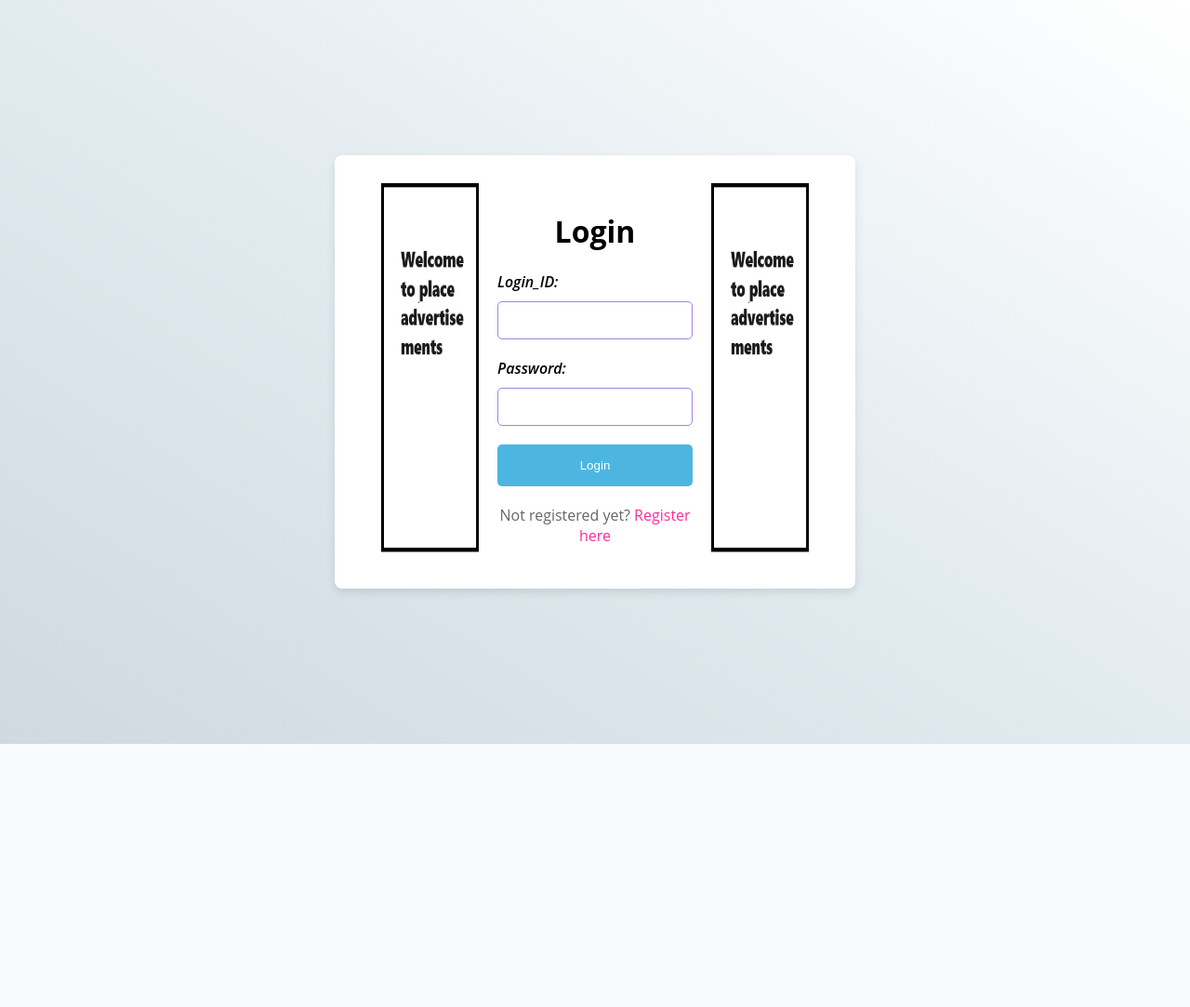
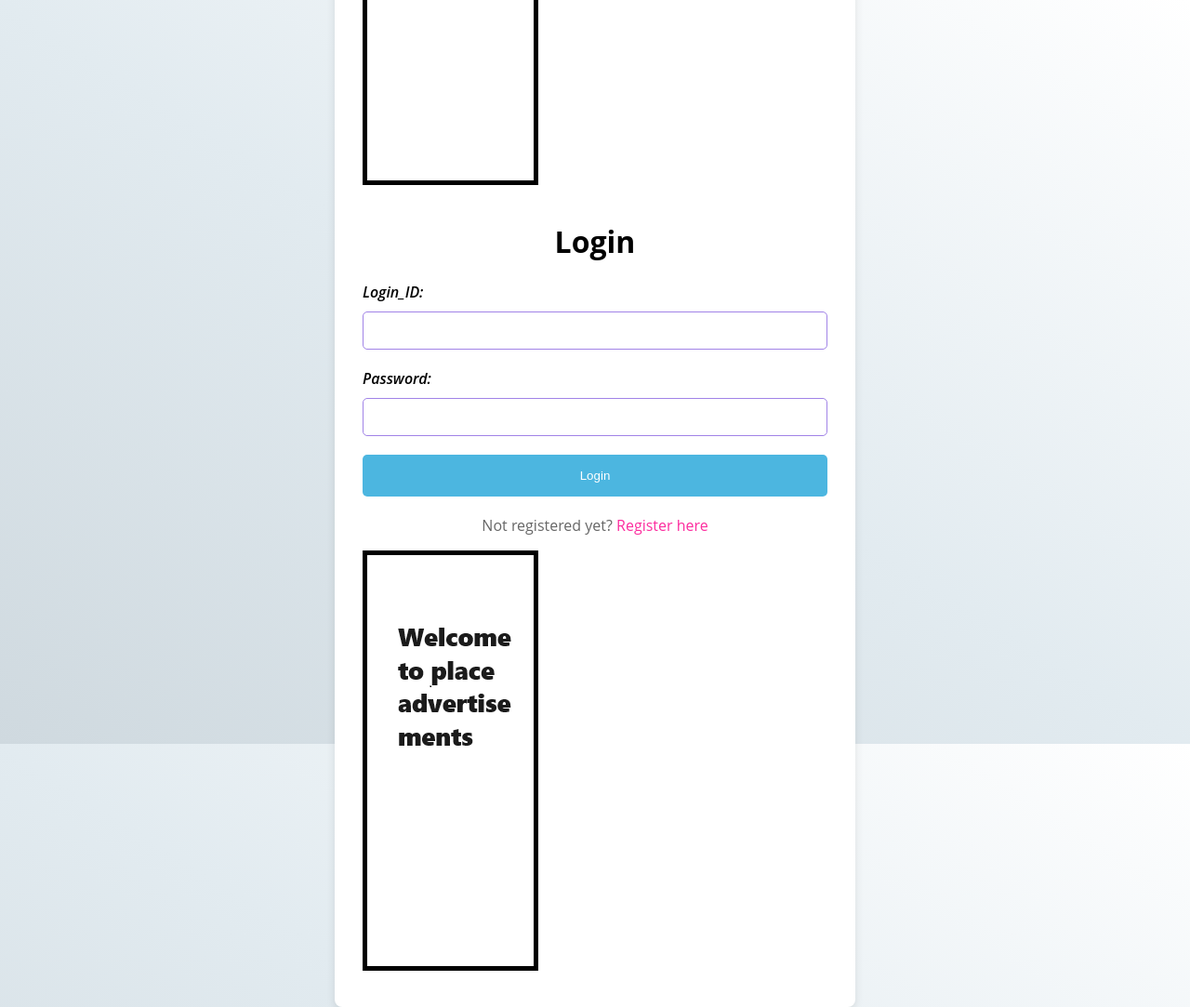
Before and after one commit to Neiclock/chatapp, a PHP site: page / in a window 1280 px wide. Shown: the whole page at 93% size. Before the commit the page ends 800 px from the top, so only its background shows below. Run offline with PHP 8.4, Linux system fonts and the light colour scheme.

Commit message:
Update index.php

```diff
--- a/chatapp/ChatBase/index.php
+++ b/chatapp/ChatBase/index.php
@@ -85,28 +85,6 @@
 <head>
     <title>Login</title>
     <link rel="stylesheet" type="text/css" href="css/index.css">
-    <style>
-        .container {
-            display: flex;
-            justify-content: space-between;
-        }
-
-        .container .advertisement {
-            flex-basis: 30%;
-            margin: 0 20px;
-        }
-
-        .container .login-form {
-            flex-basis: 60%;
-        }
-
-        .advertisement img {
-            max-width: 100%;
-            max-height: 100%;
-            width: auto;
-            height: 400px;
-        }
-    </style>
 </head>
 <body>
     <div class="container">
```
